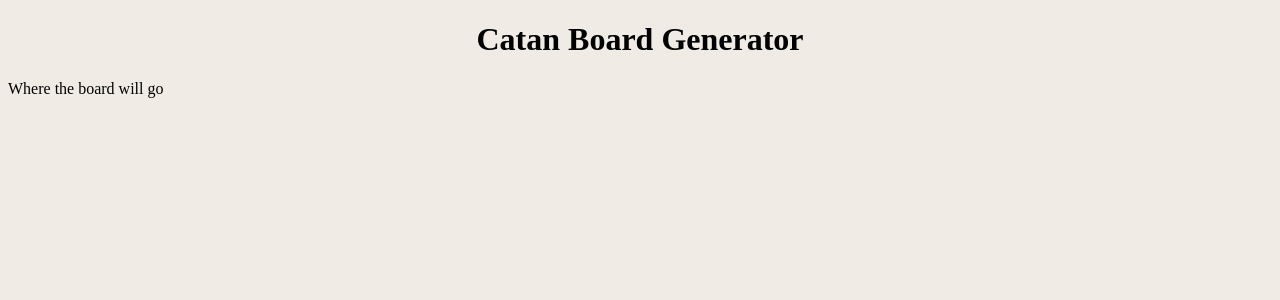
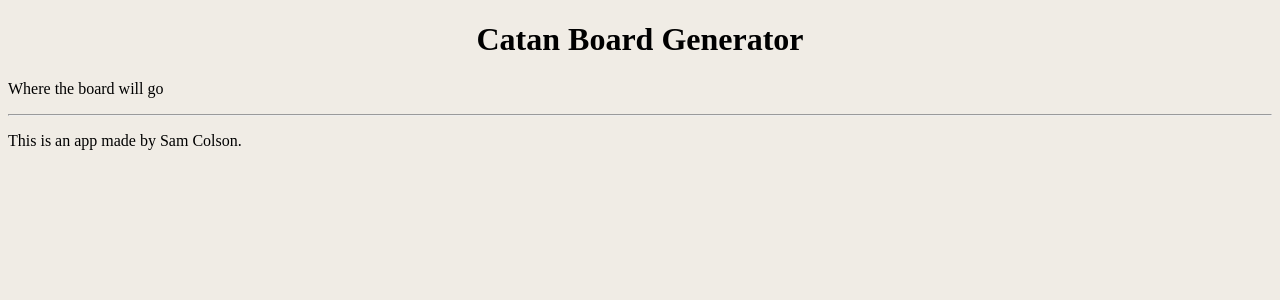
Before and after one commit to samcolson4/react-catan, a React (Create React App) app in the folder catan/: page / in a window 1280 px wide. Shown: the top 300 px of the page. Built offline with nearby package versions, Linux system fonts and the light colour scheme.

Commit message:
Add about

```diff
--- a/catan/src/components/App.js
+++ b/catan/src/components/App.js
@@ -1,5 +1,6 @@
 import Header from './header/Header.js'
 import Generator from './generator/Generator.js'
+import About from './about/About.js'
 import './app.css'
 
 function App() {
@@ -7,6 +8,7 @@
     <div className="App">
       <Header />
       <Generator />
+      <About />
     </div>
   )}
 
--- /dev/null
+++ b/catan/src/components/about/About.js
@@ -0,0 +1,12 @@
+import './about.css'
+
+function About() {
+  return (
+    <div className="About-div">
+      <hr></hr>
+      <p> This is an app made by Sam Colson.</p>
+    </div>
+  );
+}
+
+export default About;
```
Also changed, not shown: catan/src/components/about/about.css (added), 1 other file (tests, documents, lock files or other folders).
